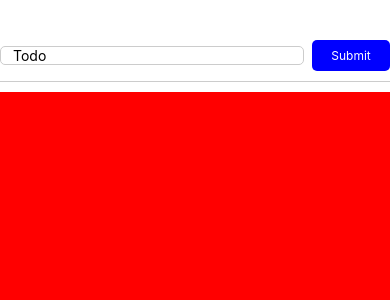
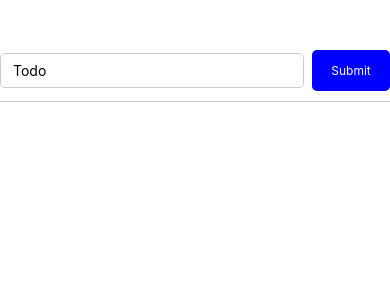
Before and after one commit to mkaychuks/learning--reduxjs-toolkit, a React Native app: screen / in a window 390 px wide. Shown: the top 300 px of the page. Built offline with nearby package versions, Linux system fonts and the light colour scheme.

Commit message:
created a reusable component for the todo

```diff
--- /dev/null
+++ b/src/components/TodoItem.js
@@ -0,0 +1,35 @@
+import { Pressable, StyleSheet, Text, View } from "react-native";
+import React from "react";
+import { MaterialIcons } from "@expo/vector-icons";
+
+const TodoItem = ({ title, id, onPressHandler }) => {
+  return (
+    <View style={styles.todoItemWrapper}>
+      <View style={styles.todoItem}>
+        <Text style={{fontSize: 15}}>{title}</Text>
+        <Pressable onPress={onPressHandler.bind(this, id)}>
+          <MaterialIcons name="cancel" size={20} color="red" />
+        </Pressable>
+      </View>
+    </View>
+  );
+};
+
+export default TodoItem;
+
+const styles = StyleSheet.create({
+  todoItemWrapper: {
+    width: "100%",
+    borderRadius: 5,
+    paddingHorizontal: 10,
+    paddingVertical: 10,
+    borderWidth: 1,
+    borderColor: "#ccc",
+    marginBottom: 8
+  },
+  todoItem: {
+    flexDirection: "row",
+    justifyContent: "space-between",
+    alignItems: "center",
+  },
+});
--- a/src/screens/Home.js
+++ b/src/screens/Home.js
@@ -12,6 +12,7 @@ import {
 import React, { useState } from "react";
 import { useSelector, useDispatch } from "react-redux";
 import { actions } from "../store";
+import TodoItem from "../components/TodoItem";
 
 const Home = () => {
   const dispatch = useDispatch();
@@ -19,24 +20,32 @@ const Home = () => {
 
   const [data, setData] = useState("");
 
-  const changeName = () => {
+  const addTodoItem = () => {
     Keyboard.dismiss();
+    if (data === "") {
+      console.warn("Input cannot be empty");
+    } else {
       dispatch(
         actions.setTodo(
-        (payload = {
+          ({
             id: Math.floor(Math.random() * 100000).toString(),
             todo: data,
           })
         )
       );
       setData("");
+    }
+  };
+
+  const deleteItem = (id) => {
+    console.log("Delete");
   };
 
   return (
     <SafeAreaView style={styles.container}>
       {/* the header for todo Input */}
       <View style={styles.inputWrapper}>
-        <TouchableHighlight style={styles.button} onPress={changeName}>
+        <TouchableHighlight style={styles.button} onPress={addTodoItem}>
           <Text style={styles.buttonText}>Submit</Text>
         </TouchableHighlight>
         <TextInput
@@ -64,10 +73,11 @@ const Home = () => {
           data={todos}
           keyExtractor={(item) => item.id}
           renderItem={({ item }) => (
-            <>
-              <Text>{item.todo}</Text>
-              <Text>{item.id}</Text>
-            </>
+            <TodoItem
+              title={item.todo}
+              onPressHandler={deleteItem}
+              id={item.id}
+            />
           )}
         />
       </View>
@@ -80,9 +90,9 @@ export default Home;
 const styles = StyleSheet.create({
   container: {
     flex: 1,
-    marginTop: 40,
+    marginTop: 50,
     alignItems: "center",
-    paddingHorizontal: 10,
+    paddingHorizontal: 20,
   },
   inputWrapper: {
     width: "100%",
@@ -95,7 +105,7 @@ const styles = StyleSheet.create({
     backgroundColor: "blue",
     justifyContent: "center",
     alignItems: "center",
-    padding: 8,
+    padding: 13,
     borderRadius: 5,
     borderColor: "#ccc",
   },
@@ -111,10 +121,10 @@ const styles = StyleSheet.create({
     borderWidth: 1,
     width: "80%",
     marginRight: 8,
+    paddingVertical: 8,
   },
   todoWrapper: {
     width: "100%",
-    backgroundColor: "red",
     flex: 1,
   },
 });
```
Lines whose indentation alone changed are shown as unchanged.
